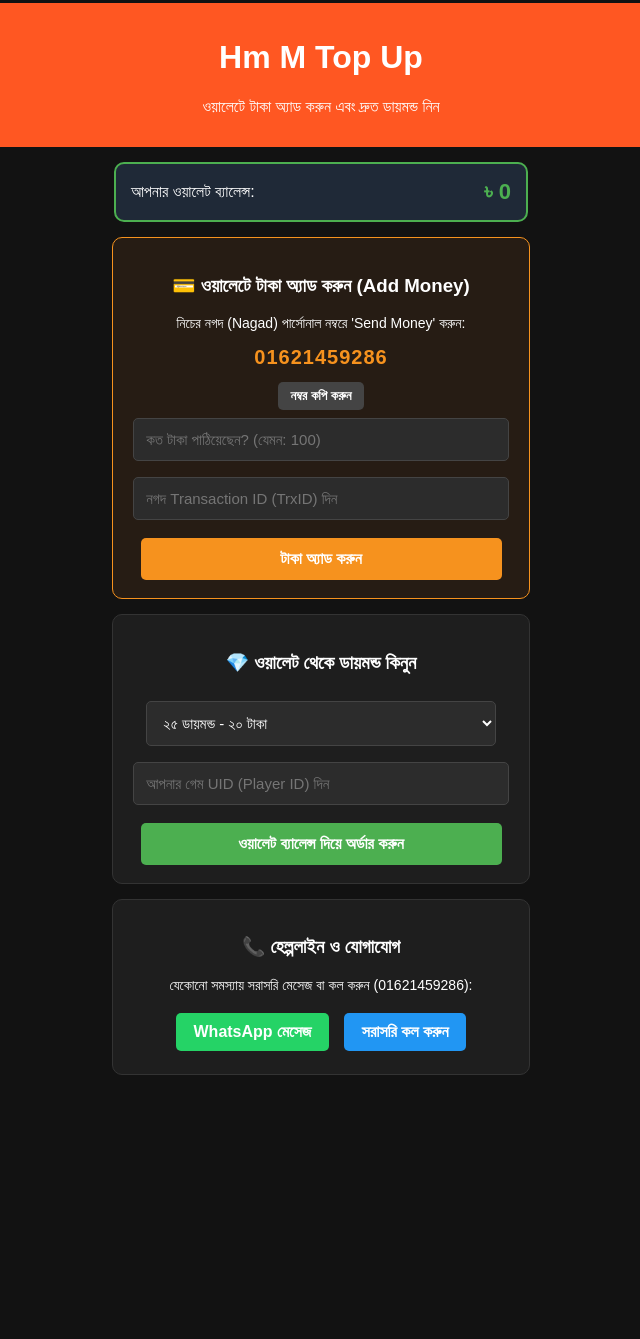
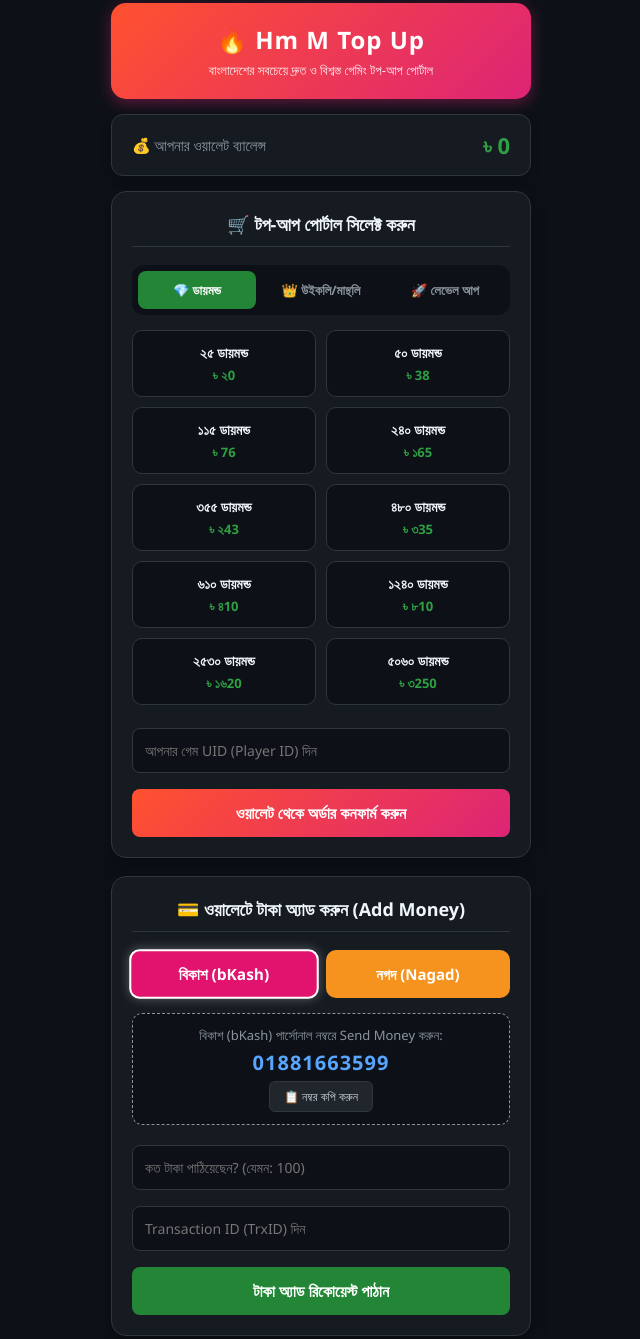
Before and after one commit to hmmojahid98-byte/Hm-M-top-up-, a plain HTML site: page index.html in a window 1280 px wide. Shown: the part 12-1351 px from the top of the page, without its empty margins (319-959 px from the left). Before the commit the page ends 1117 px from the top, so only its background shows below. Drawn offline with Linux system fonts and the light colour scheme.

Commit message:
Update index.html

```diff
--- a/index.html
+++ b/index.html
@@ -3,139 +3,139 @@
 <head>
     <meta charset="UTF-8">
     <meta name="viewport" content="width=device-width, initial-scale=1.0">
-    <title>Hm M Top Up - Wallet & Diamond</title>
+    <title>Hm M Top Up - Official Gaming Store</title>
     <style>
-        body { font-family: sans-serif; background-color: #121212; color: white; text-align: center; padding: 15px; margin: 0; }
-        .header { background-color: #ff5722; padding: 15px; border-radius: 10px; margin-bottom: 15px; }
-        .wallet-bar { background-color: #1f2937; padding: 15px; border-radius: 10px; border: 2px solid #4caf50; max-width: 380px; margin: 10px auto; display: flex; justify-content: space-between; align-items: center; }
-        .balance { font-size: 22px; font-weight: bold; color: #4caf50; }
-        .box { background-color: #1e1e1e; margin: 15px auto; padding: 18px; border-radius: 10px; max-width: 380px; border: 1px solid #333; }
-        .nagad-box { border: 1px solid #f6921e; background-color: #261c14; }
-        .number-text { font-size: 20px; font-weight: bold; color: #f6921e; letter-spacing: 1px; margin: 8px 0; }
-        input, select { width: 92%; padding: 12px; margin: 8px 0; border-radius: 5px; border: 1px solid #444; background: #2c2c2c; color: white; font-size: 15px; }
-        button { background-color: #4caf50; color: white; border: none; padding: 12px 20px; border-radius: 5px; font-size: 16px; cursor: pointer; width: 95%; margin-top: 10px; font-weight: bold; }
-        .add-btn { background-color: #f6921e; }
-        .copy-btn { background-color: #444; width: auto; padding: 6px 12px; font-size: 13px; margin-top: 5px; }
-        .wa-btn { background-color: #25D366; text-decoration: none; display: inline-block; padding: 10px 18px; color: white; border-radius: 5px; font-weight: bold; margin: 5px; }
-        .call-btn { background-color: #2196F3; text-decoration: none; display: inline-block; padding: 10px 18px; color: white; border-radius: 5px; font-weight: bold; margin: 5px; }
+        * { box-sizing: border-box; font-family: 'Segoe UI', Tahoma, Geneva, Verdana, sans-serif; }
+        body { background-color: #0d1117; color: #ffffff; margin: 0; padding: 15px; text-align: center; }
+        .container { max-width: 420px; margin: 0 auto; }
+
+        /* হেডার ডিজাইন */
+        .header { background: linear-gradient(135deg, #ff512f, #dd2476); padding: 20px; border-radius: 15px; margin-bottom: 15px; box-shadow: 0 4px 15px rgba(221, 36, 118, 0.4); }
+        .header h1 { margin: 0; font-size: 24px; letter-spacing: 1px; }
+        .header p { margin: 5px 0 0; font-size: 13px; opacity: 0.9; }
+
+        /* ওয়ালেট ব্যালেন্স বার */
+        .wallet-bar { background: #161b22; padding: 15px 20px; border-radius: 12px; border: 1px solid #30363d; display: flex; justify-content: space-between; align-items: center; margin-bottom: 15px; box-shadow: 0 4px 10px rgba(0,0,0,0.3); }
+        .wallet-title { font-size: 15px; color: #8b949e; }
+        .balance { font-size: 22px; font-weight: bold; color: #2ea043; }
+
+        /* কার্ড বক্স */
+        .card { background: #161b22; padding: 20px; border-radius: 15px; border: 1px solid #30363d; margin-bottom: 18px; box-shadow: 0 6px 15px rgba(0,0,0,0.4); }
+        .card h3 { margin-top: 0; font-size: 18px; color: #f0f6fc; border-bottom: 1px solid #30363d; padding-bottom: 10px; }
+
+        /* পেমেন্ট মেথড বাটন (বিকাশ ও নগদ) */
+        .pay-methods { display: flex; gap: 10px; margin-bottom: 15px; }
+        .pay-btn { flex: 1; padding: 12px; border-radius: 10px; border: 2px solid transparent; font-weight: bold; font-size: 15px; cursor: pointer; transition: 0.3s; color: white; }
+        .bkash-btn { background: #e2136e; }
+        .nagad-btn { background: #f6921e; }
+        .pay-btn.active { border-color: #ffffff; transform: scale(1.03); box-shadow: 0 0 10px rgba(255,255,255,0.3); }
+
+        .number-display { background: #0d1117; padding: 12px; border-radius: 10px; border: 1px dashed #8b949e; margin-bottom: 12px; }
+        .number-text { font-size: 20px; font-weight: bold; color: #58a6ff; letter-spacing: 1px; margin: 5px 0; }
+        .copy-btn { background: #21262d; color: #c9d1d9; border: 1px solid #30363d; padding: 6px 14px; border-radius: 6px; font-size: 12px; cursor: pointer; }
+
+        /* পোর্টাল বা ট্যাব বাটন */
+        .portal-tabs { display: flex; gap: 6px; margin-bottom: 15px; background: #0d1117; padding: 6px; border-radius: 12px; }
+        .tab-btn { flex: 1; padding: 10px 5px; background: transparent; border: none; color: #8b949e; font-size: 13px; font-weight: bold; border-radius: 8px; cursor: pointer; transition: 0.3s; }
+        .tab-btn.active { background: #238636; color: white; }
+
+        /* প্যাকেজ গ্রিড ডিজাইন */
+        .pkg-grid { display: grid; grid-template-columns: 1fr 1fr; gap: 10px; margin-bottom: 15px; }
+        .pkg-item { background: #0d1117; border: 1px solid #30363d; padding: 12px 8px; border-radius: 10px; cursor: pointer; transition: 0.2s; }
+        .pkg-item.selected { border-color: #ff512f; background: rgba(255, 81, 47, 0.15); }
+        .pkg-name { font-size: 14px; font-weight: bold; color: #f0f6fc; margin-bottom: 4px; }
+        .pkg-price { font-size: 13px; color: #2ea043; font-weight: bold; }
+
+        /* ইনপুট এবং মেইন বাটন */
+        input { width: 100%; padding: 12px; margin: 8px 0; border-radius: 8px; border: 1px solid #30363d; background: #0d1117; color: white; font-size: 14px; }
+        input:focus { outline: none; border-color: #58a6ff; }
+        .action-btn { width: 100%; padding: 13px; border: none; border-radius: 8px; font-size: 16px; font-weight: bold; color: white; cursor: pointer; margin-top: 8px; transition: 0.3s; }
+        .btn-green { background: #238636; }
+        .btn-orange { background: linear-gradient(135deg, #ff512f, #dd2476); }
+
+        /* হেল্পলাইন বাটন */
+        .support-btns { display: flex; gap: 10px; margin-top: 10px; }
+        .wa-btn, .call-btn { flex: 1; text-decoration: none; padding: 11px; border-radius: 8px; color: white; font-weight: bold; font-size: 14px; }
+        .wa-btn { background: #25D366; }
+        .call-btn { background: #1f6feb; }
     </style>
 </head>
 <body>
 
+<div class="container">
+    <!-- হেডার -->
     <div class="header">
-        <h1>Hm M Top Up</h1>
-        <p>ওয়ালেটে টাকা অ্যাড করুন এবং দ্রুত ডায়মন্ড নিন</p>
+        <h1>🔥 Hm M Top Up</h1>
+        <p>বাংলাদেশের সবচেয়ে দ্রুত ও বিশ্বস্ত গেমিং টপ-আপ পোর্টাল</p>
     </div>
 
-    <!-- ওয়ালেট ব্যালেন্স বক্স -->
+    <!-- ওয়ালেট ব্যালেন্স -->
     <div class="wallet-bar">
-        <span>আপনার ওয়ালেট ব্যালেন্স:</span>
+        <span class="wallet-title">💰 আপনার ওয়ালেট ব্যালেন্স</span>
         <span class="balance">৳ <span id="userBalance">0</span></span>
     </div>
 
-    <!-- ১. অ্যাড মানি সেকশন -->
-    <div class="box nagad-box">
-        <h3>💳 ওয়ালেটে টাকা অ্যাড করুন (Add Money)</h3>
-        <p style="font-size: 14px;">নিচের নগদ (Nagad) পার্সোনাল নম্বরে 'Send Money' করুন:</p>
-        <div class="number-text" id="nagadNum">01621459286</div>
-        <button class="copy-btn" onclick="copyNumber()">নম্বর কপি করুন</button>
+    <!-- পোর্টাল সেকশন (ডায়মন্ড, মেম্বারশিপ, লেভেল আপ) -->
+    <div class="card">
+        <h3>🛒 টপ-আপ পোর্টাল সিলেক্ট করুন</h3>
 
-        <input type="number" id="addAmount" placeholder="কত টাকা পাঠিয়েছেন? (যেমন: 100)" required>
-        <input type="text" id="trxId" placeholder="নগদ Transaction ID (TrxID) দিন" required>
-        <button class="add-btn" onclick="addMoney()">টাকা অ্যাড করুন</button>
+        <!-- ৩টি আলাদা পোর্টাল বাটন -->
+        <div class="portal-tabs">
+            <button class="tab-btn active" onclick="switchPortal('diamond', this)">💎 ডায়মন্ড</button>
+            <button class="tab-btn" onclick="switchPortal('membership', this)">👑 উইকলি/মান্থলি</button>
+            <button class="tab-btn" onclick="switchPortal('levelup', this)">🚀 লেভেল আপ</button>
         </div>
 
-    <!-- ২. ডায়মন্ড অর্ডার সেকশন (সব প্যাকেজ) -->
-    <div class="box">
-        <h3>💎 ওয়ালেট থেকে ডায়মন্ড কিনুন</h3>
-        <select id="package">
-            <option value="20|২৫ ডায়মন্ড (২0 টাকা)">২৫ ডায়মন্ড - ২০ টাকা</option>
-            <option value=''38|৫০ ডায়মন্ড (38 টাকা)">৫০ ডায়মন্ড - 38 টাকা</option>
-            <option value="76|১১৫ ডায়মন্ড (76 টাকা)">১১৫ ডায়মন্ড - 76 টাকা</option>
-            <option value="168|২৪০ ডায়মন্ড (১৬৮ টাকা)">২৪০ ডায়মন্ড - ১৬৮ টাকা</option>
-            <option value="246|৩৫৫ ডায়মন্ড (২৪৬ টাকা)">৩৫৫ ডায়মন্ড - ২৪৬ টাকা</option>
-            <option value="335|৪৮০ ডায়মন্ড (৩৩৫ টাকা)">৪৮০ ডায়মন্ড - ৩৩৫ টাকা</option>
-            <option value="410|৬১০ ডায়মন্ড (৪১০ টাকা)">৬১০ ডায়মন্ড - ৪১০ টাকা</option>
-            <option value="825|১২৪০ ডায়মন্ড (৮২৫ টাকা)">১২৪০ ডায়মন্ড - ৮২৫ টাকা</option>
-            <option value="1600|২৫৩০ ডায়মন্ড (১৬০০ টাকা)">২৫৩০ ডায়মন্ড - ১৬০০ টাকা</option>
-            <option value="3250|৫০৬০ ডায়মন্ড (৩২৫০ টাকা)">৫০৬০ ডায়মন্ড - ৩২৫০ টাকা</option>
-            <option value="145|উইকলি মেম্বারশিপ (১৪৫ টাকা)">উইকলি মেম্বারশিপ - ১৪৫ টাকা</option>
-            <option value="745|মান্থলি মেম্বারশিপ (৭৪৫ টাকা)">মান্থলি মেম্বারশিপ - ৭৪৫ টাকা</option>
-            <option value="170|লেভেল আপ পাস (১৭০ টাকা)">লেভেল আপ পাস - ১৭০ টাকা</option>
-        </select>
-        <input type="text" id="playerId" placeholder="আপনার গেম UID (Player ID) দিন" required>
-        <button onclick="buyDiamond()">ওয়ালেট ব্যালেন্স দিয়ে অর্ডার করুন</button>
+        <!-- পোর্টাল ১: ডায়মন্ড প্যাকেজ -->
+        <div id="portal-diamond" class="pkg-grid">
+            <div class="pkg-item" onclick="selectPkg(this, 25, '২৫ ডায়মন্ড')"><div class="pkg-name">২৫ ডায়মন্ড</div><div class="pkg-price">৳ ২0</div></div>
+            <div class="pkg-item" onclick="selectPkg(this, 45, '৫০ ডায়মন্ড')"><div class="pkg-name">৫০ ডায়মন্ড</div><div class="pkg-price">৳ 38</div></div>
+            <div class="pkg-item" onclick="selectPkg(this, 85, '১১৫ ডায়মন্ড')"><div class="pkg-name">১১৫ ডায়মন্ড</div><div class="pkg-price">৳ 76</div></div>
+            <div class="pkg-item" onclick="selectPkg(this, 170, '২৪০ ডায়মন্ড')"><div class="pkg-name">২৪০ ডায়মন্ড</div><div class="pkg-price">৳ ১65</div></div>
+            <div class="pkg-item" onclick="selectPkg(this, 250, '৩৫৫ ডায়মন্ড')"><div class="pkg-name">৩৫৫ ডায়মন্ড</div><div class="pkg-price">৳ ২43</div></div>
+            <div class="pkg-item" onclick="selectPkg(this, 340, '৪৮০ ডায়মন্ড')"><div class="pkg-name">৪৮০ ডায়মন্ড</div><div class="pkg-price">৳ ৩35</div></div>
+            <div class="pkg-item" onclick="selectPkg(this, 420, '৬১০ ডায়মন্ড')"><div class="pkg-name">৬১০ ডায়মন্ড</div><div class="pkg-price">৳ ৪10</div></div>
+            <div class="pkg-item" onclick="selectPkg(this, 830, '১২৪০ ডায়মন্ড')"><div class="pkg-name">১২৪০ ডায়মন্ড</div><div class="pkg-price">৳ ৮10</div></div>
+            <div class="pkg-item" onclick="selectPkg(this, 1650, '২৫৩০ ডায়মন্ড')"><div class="pkg-name">২৫৩০ ডায়মন্ড</div><div class="pkg-price">৳ ১৬20</div></div>
+            <div class="pkg-item" onclick="selectPkg(this, 3300, '৫০৬০ ডায়মন্ড')"><div class="pkg-name">৫০৬০ ডায়মন্ড</div><div class="pkg-price">৳ ৩250</div></div>
         </div>
 
-    <!-- ৩. হেল্পলাইন ও যোগাযোগ সেকশন -->
-    <div class="box">
-        <h3>📞 হেল্পলাইন ও যোগাযোগ</h3>
-        <p style="font-size: 14px;">যেকোনো সমস্যায় সরাসরি মেসেজ বা কল করুন (01621459286):</p>
-        <a href="https://wa.me" class="wa-btn" target="_blank">WhatsApp মেসেজ</a>
-        <a href="tel:+8801621459286" class="call-btn">সরাসরি কল করুন</a>
+        <!-- পোর্টাল ২: উইকলি ও মান্থলি মেম্বারশিপ -->
+        <div id="portal-membership" class="pkg-grid" style="display: none;">
+            <div class="pkg-item" onclick="selectPkg(this, 38, 'উইকলি লাইট (Weekly Lite)')"><div class="pkg-name">উইকলি লাইট</div><div class="pkg-price">৳ 38</div></div>
+            <div class="pkg-item" onclick="selectPkg(this, 145, 'উইকলি মেম্বারশিপ (Weekly)')"><div class="pkg-name">উইকলি মেম্বারশিপ</div><div class="pkg-price">৳ ১45</div></div>
+            <div class="pkg-item" onclick="selectPkg(this, 745, 'মান্থলি মেম্বারশিপ (Monthly)')"><div class="pkg-name">মান্থলি মেম্বারশিপ</div><div class="pkg-price">৳ ৭45</div></div>
+            <div class="pkg-item" onclick="selectPkg(this, 900, 'উইকলি + মান্থলি কম্বো')"><div class="pkg-name">উইকলি + মান্থলি</div><div class="pkg-price">৳ ৯00</div></div>
         </div>
 
-    <script>
-        const adminWhatsApp = "8801621459286";
+        <!-- পোর্টাল ৩: লেভেল আপ পাস -->
+        <div id="portal-levelup" class="pkg-grid" style="display: none;">
+            <div class="pkg-item" onclick="selectPkg(this, 150, 'ফুল লেভেল আপ পাস (Full)')"><div class="pkg-name">ফুল লেভেল আপ পাস</div><div class="pkg-price">৳ ১50</div></div>
+            <div class="pkg-item" onclick="selectPkg(this, 40, 'লেভেল ৬ প্যাক (Level 6)')"><div class="pkg-name">লেভেল ৬ প্যাক</div><div class="pkg-price">৳ 40</div></div>
+            <div class="pkg-item" onclick="selectPkg(this, 65, 'লেভেল ১০ প্যাক (Level 10)')"><div class="pkg-name">লেভেল ১০ প্যাক</div><div class="pkg-price">৳ 55</div></div>
+            <div class="pkg-item" onclick="selectPkg(this, 95, 'লেভেল ২০ প্যাক (Level 20)')"><div class="pkg-name">লেভেল ২০ প্যাক</div><div class="pkg-price">৳ 80</div></div>
+        </div>
 
-        let balance = parseInt(localStorage.getItem("hmm_wallet")) || 0;
-        document.getElementById("userBalance").innerText = balance;
+        <input type="text" id="playerId" placeholder="আপনার গেম UID (Player ID) দিন">
+        <button class="action-btn btn-orange" onclick="buyPackage()">ওয়ালেট থেকে অর্ডার কনফার্ম করুন</button>
+    </div>
 
-        function copyNumber() {
-            const num = document.getElementById("nagadNum").innerText;
-            navigator.clipboard.writeText(num);
-            alert("নগদ নম্বর কপি হয়েছে: " + num);
-        }
+    <!-- অ্যাড মানি সেকশন (বিকাশ ও নগদ) -->
+    <div class="card">
+        <h3>💳 ওয়ালেটে টাকা অ্যাড করুন (Add Money)</h3>
 
-        function addMoney() {
-            const amount = parseInt(document.getElementById("addAmount").value);
-            const trx = document.getElementById("trxId").value.trim();
+        <div class="pay-methods">
+            <button class="pay-btn bkash-btn active" onclick="selectPayment('bKash', '01881663599', this)">বিকাশ (bKash)</button>
+            <button class="pay-btn nagad-btn" onclick="selectPayment('Nagad', '01621459286', this)">নগদ (Nagad)</button>
+        </div>
 
-            if (!amount || amount <= 0 || trx === "") {
-                alert("দয়া করে টাকার পরিমাণ এবং সঠিক TrxID দিন!");
-                return;
-            }
+        <div class="number-display">
+            <div style="font-size: 13px; color: #8b949e;"><span id="methodLabel">বিকাশ (bKash)</span> পার্সোনাল নম্বরে Send Money করুন:</div>
+            <div class="number-text" id="payNumber">01881663599</div>
+            <button class="copy-btn" onclick="copyNumber()">📋 নম্বর কপি করুন</button>
+        </div>
 
-            balance += amount;
-            localStorage.setItem("hmm_wallet", balance);
-            document.getElementById("userBalance").innerText = balance;
-
-            document.getElementById("addAmount").value = "";
-            document.getElementById("trxId").value = "";
-
-            alert(`ধন্যবাদ! আপনার ওয়ালেটে ${amount} টাকা যোগ হয়েছে। ভেরিফিকেশনের জন্য হোয়াটসঅ্যাপে মেসেজ পাঠানো হচ্ছে।`);
-
-            const msg = `নতুন Add Money রিকোয়েস্ট:%0Aপরিমাণ: ${amount} টাকা%0Aনগদ TrxID: ${trx}`;
-            window.open(`https://wa.me{adminWhatsApp}?text=${msg}`, '_blank');
-        }
-
-        function buyDiamond() {
-            const pkgData = document.getElementById("package").value.split("|");
-            const price = parseInt(pkgData[0]);
-            const pkgName = pkgData[1];
-            const uid = document.getElementById("playerId").value.trim();
-
-            if (uid === "") {
-                alert("দয়া করে আপনার গেম UID দিন!");
-                return;
-            }
-
-            if (balance < price) {
-                alert(`আপনার ওয়ালেটে পর্যাপ্ত ব্যালেন্স নেই! প্রয়োজন ${price} টাকা, আপনার আছে ${balance} টাকা। প্রথমে Add Money করুন।`);
-                return;
-            }
-
-            balance -= price;
-            localStorage.setItem("hmm_wallet", balance);
-            document.getElementById("userBalance").innerText = balance;
-            document.getElementById("playerId").value = "";
-
-            alert(`অর্ডার সফল হয়েছে! অবশিষ্ট ব্যালেন্স: ${balance} টাকা। ডেলিভারির জন্য হোয়াটসঅ্যাপে কনফার্ম করুন।`);
-
-            const msg = `নতুন ডায়মন্ড অর্ডার (ওয়ালেট পেমেন্ট):%0Aপ্যাকেজ: ${pkgName}%0Aগেম UID: ${uid}%0Aকেটে নেওয়া হয়েছে: ${price} টাকা`;
-            window.open(`https://wa.me{adminWhatsApp}?text=${msg}`, '_blank');
-        }
-    </script>
-
-</body>
-</html>
+        <input type="number" id="addAmount" placeholder="কত টাকা পাঠিয়েছেন? (যেমন: 100)">
+        <input type="text" id="trxId" placeholder="Transaction ID (TrxID) দিন">
+        <button class="action-btn btn-green" onclick="addMoney()">টাকা অ্যাড রিকোয়েস্ট পাঠান</button>
+    </div>
```
Lines whose indentation alone changed are shown as unchanged.
